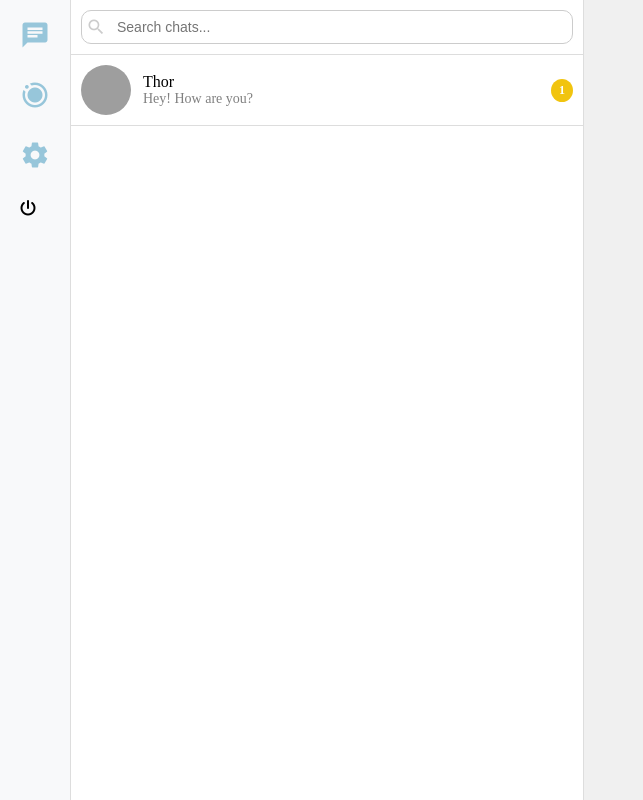
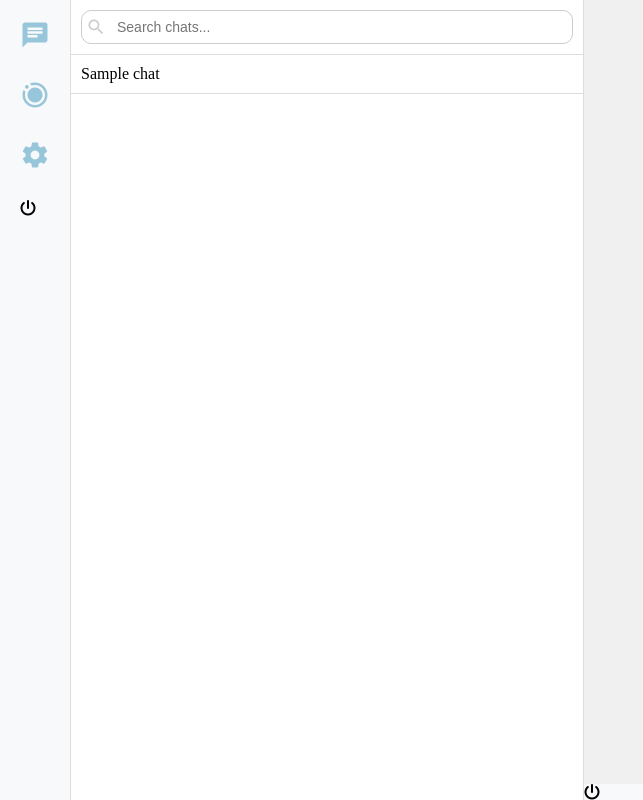
Before and after one commit to Pythonproject18/Clock-Chat, a Django app: template CLOCK_CHAT/templates/enduser/Chats/test.html in a window 1280 px wide. Shown: the whole page, without its empty margins (0-643 px from the left). Run offline with Django 5.2, Linux system fonts and the light colour scheme; the template is opened without the code that fills it: most values are stand-ins (such as "Sample title", 1, 10 or a date in 2020); some libraries are stand-ins or nearby versions; grey boxes are pictures that could not be loaded.

Commit message:
test chat id

```diff
--- a/CLOCK_CHAT/templates/enduser/Chats/test.html
+++ b/CLOCK_CHAT/templates/enduser/Chats/test.html
@@ -2,15 +2,20 @@
 <!DOCTYPE html>
 <html lang="en">
   <head>
-    <meta charset="UTF-8">
-    <meta name="viewport" content="width=device-width, initial-scale=1.0">
+    <meta charset="UTF-8" />
+    <meta name="viewport" content="width=device-width, initial-scale=1.0" />
     <title>Chat App</title>
-    <link rel="stylesheet" href="static/css/style.css">
-    <link href="https://fonts.googleapis.com/icon?family=Material+Icons" rel="stylesheet">
-    <link rel="stylesheet" href="https://cdnjs.cloudflare.com/ajax/libs/font-awesome/6.5.1/css/all.min.css">
+    <link rel="stylesheet" href="{% static 'css/style.css' %}" />
+    <link
+      href="https://fonts.googleapis.com/icon?family=Material+Icons"
+      rel="stylesheet"
+    />
+    <link
+      rel="stylesheet"
+      href="https://cdnjs.cloudflare.com/ajax/libs/font-awesome/6.5.1/css/all.min.css"
+    />
 
-    <!-- Toast Message Implemention-->
-
+    <!-- Toast Message Implementation -->
     <script>
       window.djangoMessages = [
       {% for message in messages %}
@@ -20,64 +25,80 @@
           }{% if not forloop.last %},{% endif %}
       {% endfor %}
       ];
-        console.log("djangoMessages:", window.djangoMessages);  // Debug output
     </script>
 
-    <link rel="stylesheet" href="https://cdn.jsdelivr.net/npm/sweetalert2@11/dist/sweetalert2.min.css">
+    <link
+      rel="stylesheet"
+      href="https://cdn.jsdelivr.net/npm/sweetalert2@11/dist/sweetalert2.min.css"
+    />
     <script src="https://cdn.jsdelivr.net/npm/sweetalert2@11"></script>
 
-    <!-- Include external toast script -->
     <script src="{% static 'js/toast_message.js' %}"></script>
-    <!-- End Toast -->
-
   </head>
   <body>
     <div class="chat-container">
       <div class="chat-list">
         <div class="chat-search">
-                <input type="text" id="searchInput" placeholder="Search chats...">
+          <input type="text" id="searchInput" placeholder="Search chats..." />
           <span class="material-icons search-icon">search</span>
         </div>
 
-            <div class="chat-item" data-name="Thor" data-message="Hey! How are you?" data-avatar="icon1.png">
-                <img src="icon1.png" alt="User" class="avatar">
+        {% for chat in chats %}
+        <div class="chat-item">
           <div class="chat-info">
-                    <div class="chat-name">Thor</div>
-                    <div class="chat-message">Hey! How are you?</div>
+            <div class="chat-name">{{ chat.title }}</div>
           </div>
-                <span class="unread-badge">1</span>
         </div>
+        {% empty %}
+        <p>No chats available.</p>
+        {% endfor %}
 
         <div class="bottom-icons">
           <span class="material-icons">chat</span>
           <span class="material-icons">motion_photos_on</span>
           <span class="material-icons">settings</span>
-                <i class="fa-solid fa-power-off" onclick="window.location.href='{% url 'log_out' %}'" style="color: #000000;"></i>
+          <i
+            class="fa-solid fa-power-off"
+            onclick="window.location.href='{% url 'log_out' %}'"
+            style="color: #000000"
+          ></i>
         </div>
-
-
       </div>
 
       <div class="chat-content">
         <div class="chat-messages"></div>
+
         <div class="chat-input">
-                <input type="text" placeholder="Type a message..." id="messageInput"/>
+          <input
+            type="text"
+            placeholder="Type a message..."
+            id="messageInput"
+          />
           <button onclick="sendMessage()">Send</button>
+          {% csrf_token %}
         </div>
+
+        <i
+          class="fa-solid fa-power-off"
+          onclick="window.location.href='{% url 'log_out' %}'"
+          style="color: #000000"
+        ></i>
       </div>
     </div>
 
-
     <script>
-
       let messages = {};
 
-        document.getElementById("searchInput").addEventListener("input", function() {
+      document
+        .getElementById("searchInput")
+        .addEventListener("input", function () {
           let filter = this.value.toLowerCase();
           let chatItems = document.querySelectorAll(".chat-item");
 
-            chatItems.forEach(item => {
-                let name = item.querySelector(".chat-name").textContent.toLowerCase();
+          chatItems.forEach((item) => {
+            let name = item
+              .querySelector(".chat-name")
+              .textContent.toLowerCase();
             item.style.display = name.includes(filter) ? "flex" : "none";
           });
         });
@@ -90,9 +111,9 @@
 
       chatInput.style.display = "none";
 
-        chatItems.forEach(item => {
-            item.addEventListener("click", function() {
-                chatItems.forEach(i => i.classList.remove("active"));
+      chatItems.forEach((item) => {
+        item.addEventListener("click", function () {
+          chatItems.forEach((i) => i.classList.remove("active"));
           this.classList.add("active");
 
           activeChatName = this.getAttribute("data-name");
@@ -103,15 +124,16 @@
 
           chatInput.style.display = "flex";
 
-                chatMessages.innerHTML = '';
-                chatMessages.innerHTML += `<div class="person-a">
+          chatMessages.innerHTML = `<div class="person-a">
                     <div class="icon" style="background-image: url('${activeAvatar}');"></div>
                     <div class="message">${lastMessage}</div>
                 </div>`;
 
           if (messages[activeChatName]) {
-                    messages[activeChatName].forEach(message => {
-                        chatMessages.innerHTML += `<div class="${message.sender === 'user' ? 'person-b' : 'person-a'}">
+            messages[activeChatName].forEach((message) => {
+              chatMessages.innerHTML += `<div class="${
+                message.sender === "user" ? "person-b" : "person-a"
+              }">
                             <div class="message">${message.text}</div>
                         </div>`;
             });
@@ -119,7 +141,9 @@
         });
       });
 
-        document.getElementById("messageInput").addEventListener("keypress", function(event) {
+      document
+        .getElementById("messageInput")
+        .addEventListener("keypress", function (event) {
           if (event.key === "Enter") {
             sendMessage();
           }
@@ -134,8 +158,8 @@
         }
 
         messages[activeChatName].push({
-                sender: 'user',
-                text: input.value
+          sender: "user",
+          text: input.value,
         });
 
         chatMessages.innerHTML += `<div class="person-b"><div class="message">${input.value}</div></div>`;
@@ -144,6 +168,5 @@
         chatMessages.scrollTop = chatMessages.scrollHeight;
       }
     </script>
-
   </body>
 </html>
```
Also changed, not shown: CLOCK_CHAT/services/user_service.py (+34 -0 lines), CLOCK_CHAT/urls.py (+7 -8 lines), CLOCK_CHAT/views/chat_view.py (+32 -9 lines), README.md. Lines whose indentation alone changed are shown as unchanged.
